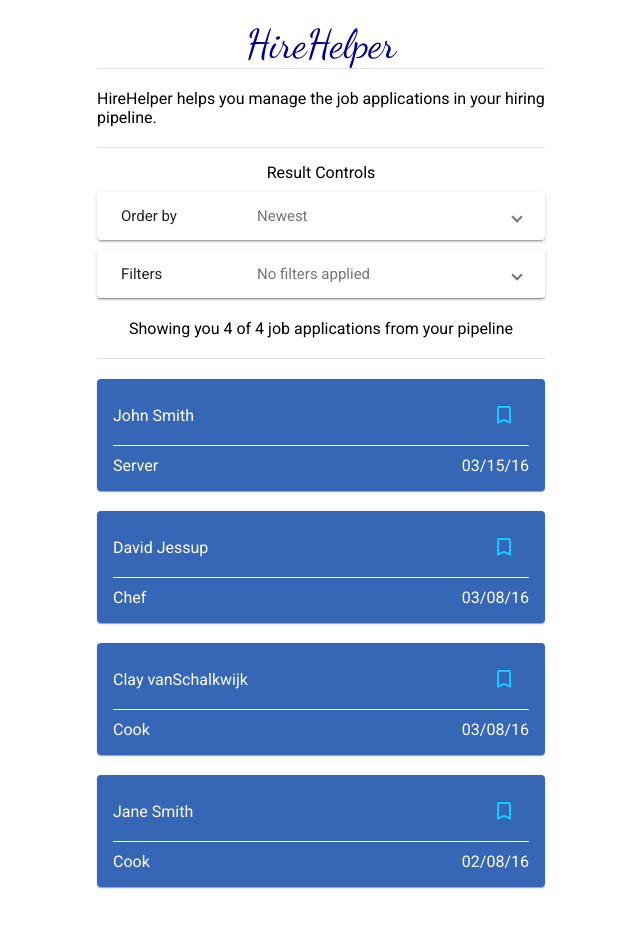
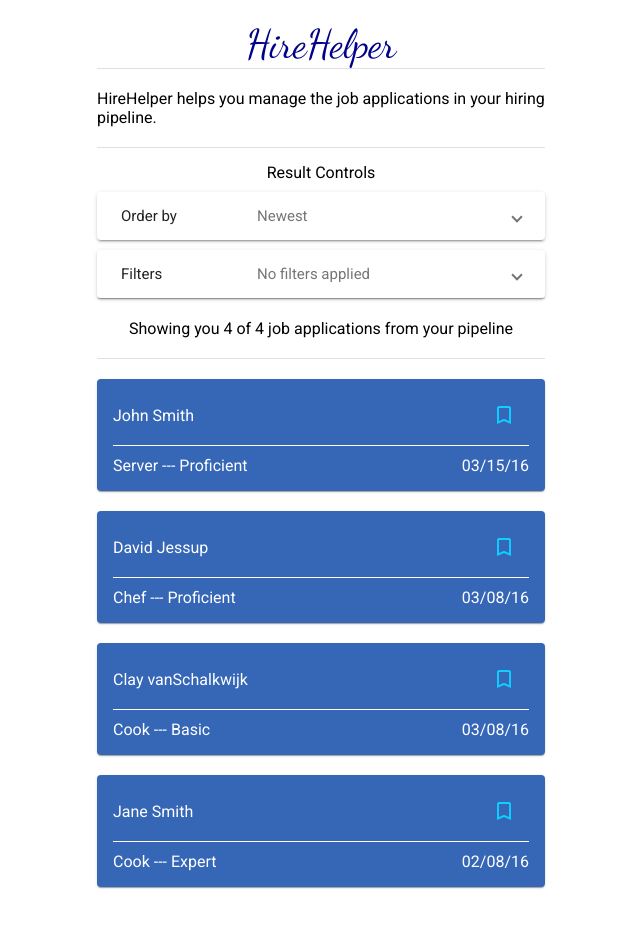
Before and after one commit to browillow/hire-app, an Angular app: page /#/dashboard in a window 1280 px wide. Shown: the top 928 px of the page, without its empty margins (319-959 px from the left). Built offline with nearby package versions, Linux system fonts and the light colour scheme.

Commit message:
Added experience to Application Card

```diff
--- a/src/app/components/application-card/application-card.component.html
+++ b/src/app/components/application-card/application-card.component.html
@@ -7,7 +7,7 @@
   </div>
   <mat-divider [inset]="true" [style.backgroundColor]></mat-divider>
   <div class="ApplicationCard-bottomRow">
-    <div>{{application.position}}</div>
+    <div>{{application.position}} --- {{experience}}</div>
     <div>{{application.applied}}</div>
   </div>
 </mat-card>
--- a/src/app/components/application-card/application-card.component.ts
+++ b/src/app/components/application-card/application-card.component.ts
@@ -1,6 +1,7 @@
 import { Component, OnInit, Injectable, Input } from '@angular/core';
 import { Application } from '../../models/application.model';
 import { ApplicationService } from '../../services/application.service';
+import { Experience } from '../../enums/experience.enum';
 
 @Injectable()
 @Component({
@@ -11,12 +12,14 @@ import { ApplicationService } from '../../services/application.service';
 export class ApplicationCardComponent implements OnInit {
 
   @Input('application') application: Application = null;
+  experience: string;
 
   constructor(
     private applicationService: ApplicationService
   ) { }
 
   ngOnInit() {
+    this.experience = Experience[this.application.experience];
   }
 
   toggleBookmark($event: MouseEvent) {
```
